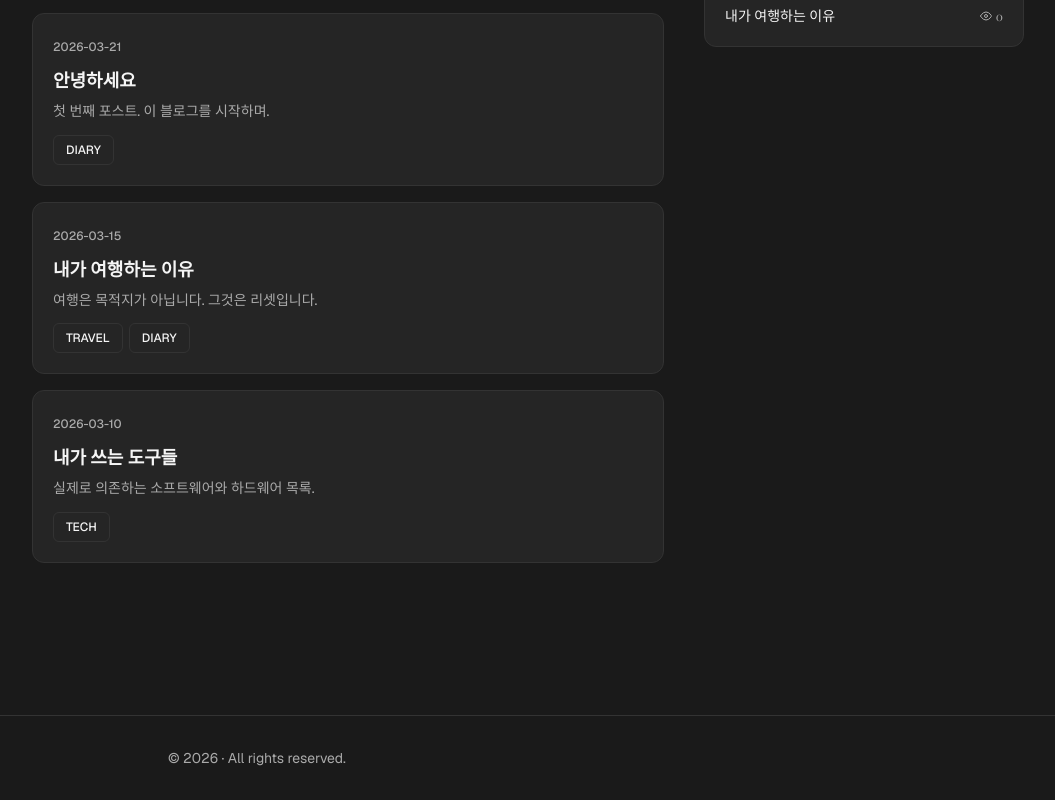
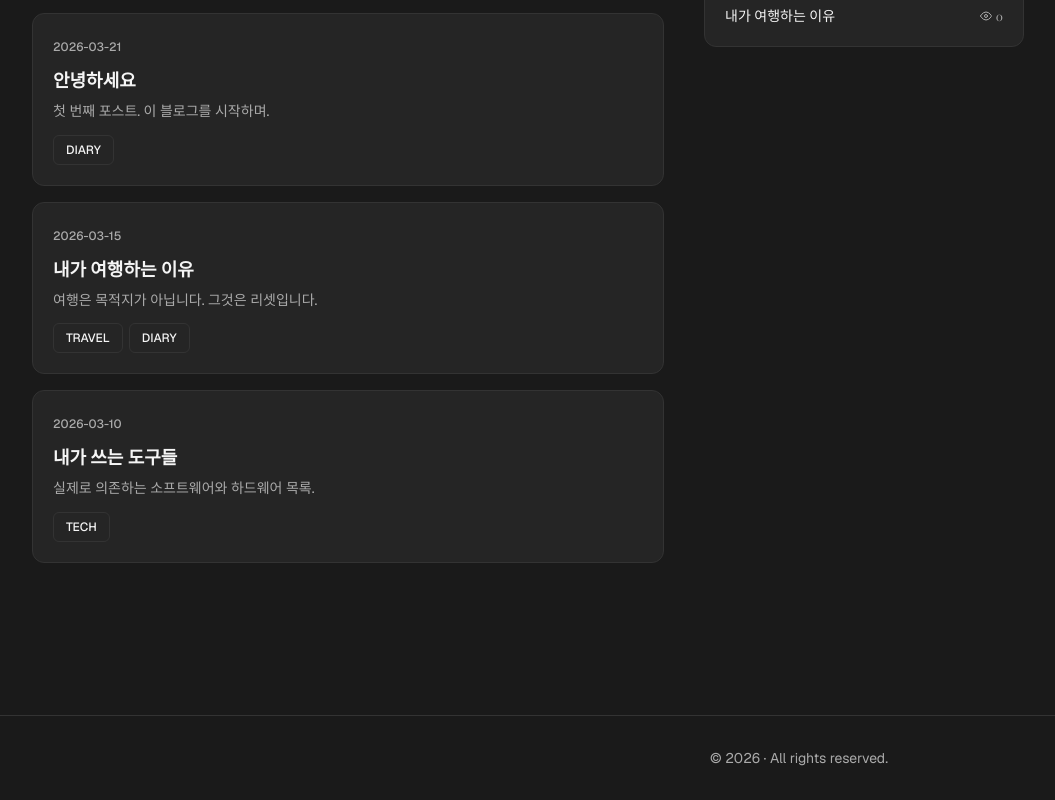
Before and after one commit to SHDPR/SHDPR.github.io, a Next.js app: page / in a window 1280 px wide. Shown: the part 514-1314 px from the top of the page, without its empty margins (112-1167 px from the left). Built offline with nearby package versions, Linux system fonts and the light colour scheme; no server answers; the database is empty.

Commit message:
style: right-align footer copyright text
Co-Authored-By: Claude Sonnet 4.6 <noreply@anthropic.com>

```diff
--- a/src/components/Footer.tsx
+++ b/src/components/Footer.tsx
@@ -5,7 +5,7 @@ export default function Footer() {
         className="max-w-3xl mx-auto px-6 flex items-center justify-between text-sm"
         style={{ color: "var(--text-muted)" }}
       >
-        <span>© {new Date().getFullYear()} · All rights reserved.</span>
+        <span className="ml-auto">© {new Date().getFullYear()} · All rights reserved.</span>
       </div>
     </footer>
   );
```
